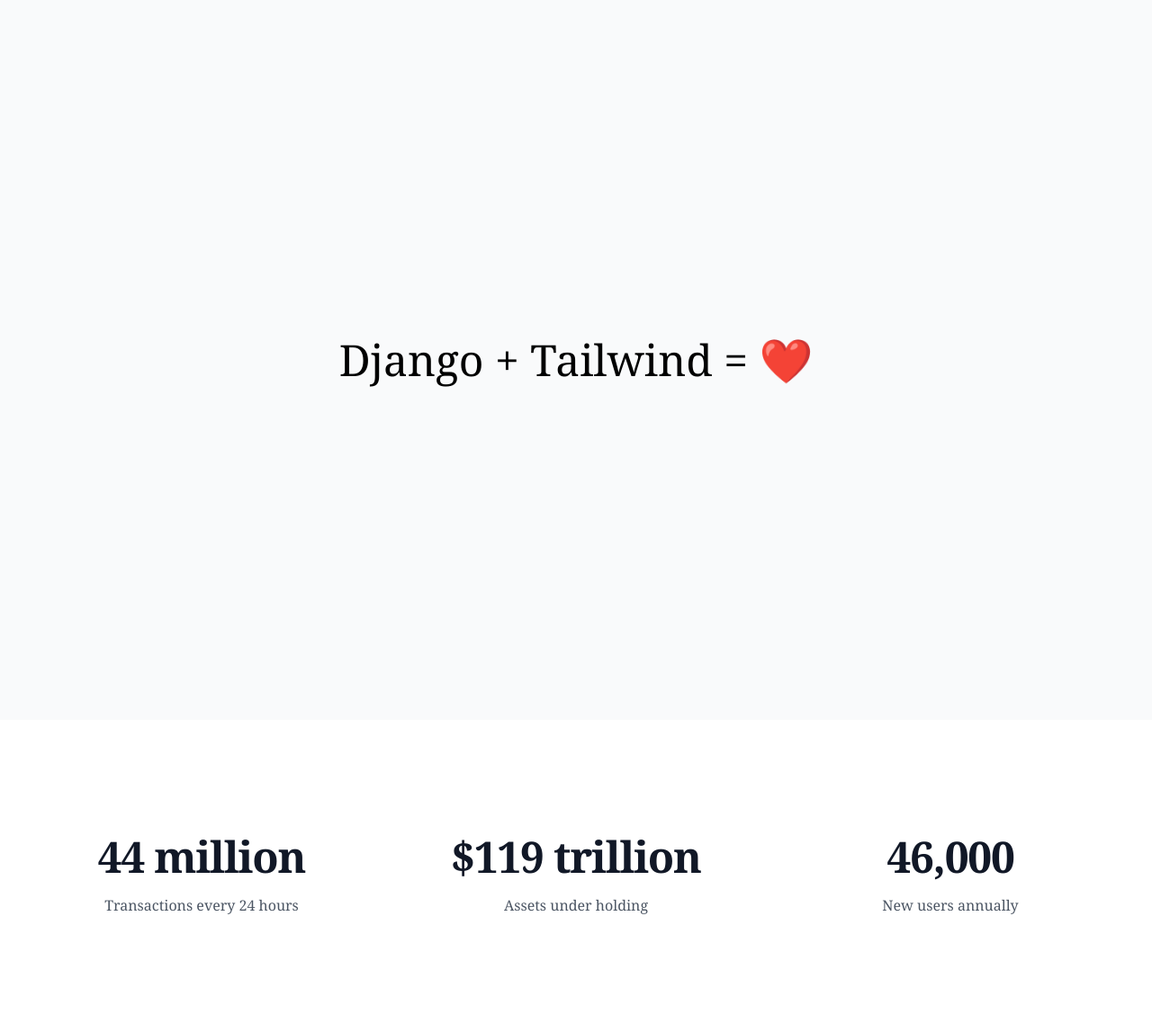
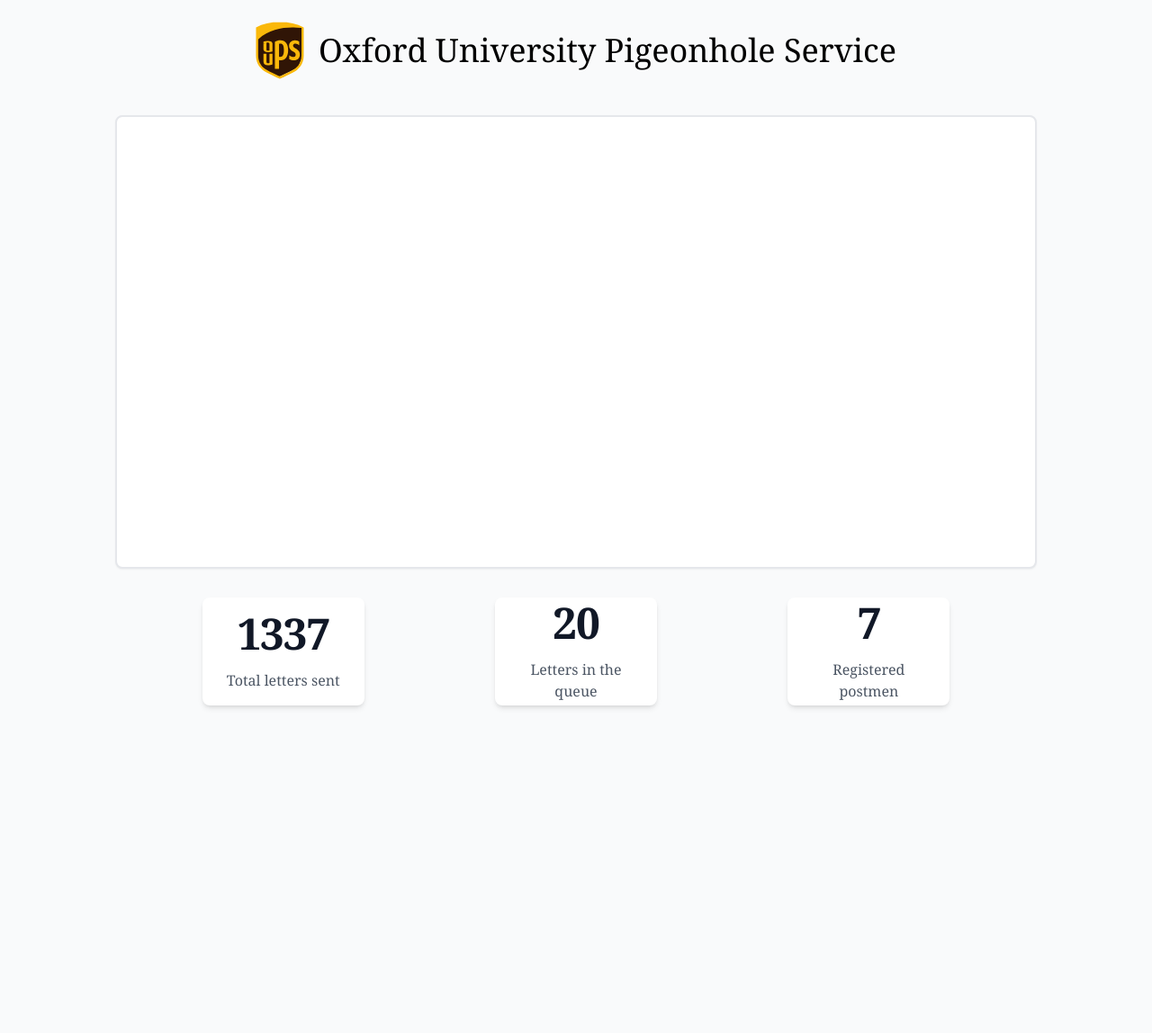
Before and after one commit to PixelSergey/OUPS, a Django app: page / in a window 1280 px wide. Shown: the whole page at 90% size. After the commit the page ends 787 px from the top, so only its background shows below. Run offline with Django 5.2, Linux system fonts and the light colour scheme; some libraries are stand-ins or nearby versions.

Commit message:
Make basic layout for app
This was entirely vibecoded since I despise frontend development

```diff
--- a/frontend/templates/base.html
+++ b/frontend/templates/base.html
@@ -10,29 +10,38 @@
 	</head>
 
 	<body class="bg-gray-50 font-serif leading-normal tracking-normal">
-		<div class="container mx-auto">
-			<section class="flex items-center justify-center h-screen">
-				<h1 class="text-5xl">Django + Tailwind = ❤️</h1>
-			</section>
+		<div class="container mx-auto h-screen flex flex-col justify-between px-2 sm:px-4">
+			<div class="p-3 sm:p-6 flex justify-center">
+				<div class="flex items-center gap-3 sm:gap-4">
+					<img src="{% static 'oups_logo.svg' %}" alt="OUPS Logo" class="h-10 w-auto sm:h-14 md:h-16">
+					<h1 class="text-2xl sm:text-3xl md:text-4xl text-center">Oxford University Pigeonhole Service</h1>
 				</div>
-		<div class="bg-white py-24 sm:py-32">
-		<div class="mx-auto max-w-7xl px-6 lg:px-8">
-			<dl class="grid grid-cols-1 gap-x-8 gap-y-16 text-center lg:grid-cols-3">
-			<div class="mx-auto flex max-w-xs flex-col gap-y-4">
-				<dt class="text-base/7 text-gray-600">Transactions every 24 hours</dt>
-				<dd class="order-first text-3xl font-semibold tracking-tight text-gray-900 sm:text-5xl">44 million</dd>
 			</div>
-			<div class="mx-auto flex max-w-xs flex-col gap-y-4">
-				<dt class="text-base/7 text-gray-600">Assets under holding</dt>
-				<dd class="order-first text-3xl font-semibold tracking-tight text-gray-900 sm:text-5xl">$119 trillion</dd>
+
+			<div class="flex-1 flex justify-center items-center p-1 sm:p-4">
+				<div class="w-full max-w-5xl h-full min-h-[300px] rounded-lg border-2 border-gray-200 shadow-sm bg-white">
+
 				</div>
-			<div class="mx-auto flex max-w-xs flex-col gap-y-4">
-				<dt class="text-base/7 text-gray-600">New users annually</dt>
-				<dd class="order-first text-3xl font-semibold tracking-tight text-gray-900 sm:text-5xl">46,000</dd>
+			</div>
+
+			<div class="p-2 sm:p-4">
+				<div class="mx-auto max-w-5xl px-1 sm:px-4 lg:px-6">
+					<dl class="grid grid-cols-3 gap-x-1 gap-y-4 text-center sm:gap-x-4 sm:gap-y-8 lg:gap-x-0">
+						<div class="mx-auto w-[95px] sm:w-[180px] h-[95px] sm:h-[120px] flex flex-col justify-center gap-y-1 sm:gap-y-4 p-2 sm:p-4 rounded-lg shadow-md bg-white">
+							<dt class="text-[11px] sm:text-base text-gray-600">Total letters sent</dt>
+							<dd class="order-first text-base sm:text-3xl font-semibold tracking-tight text-gray-900 sm:text-5xl">1337</dd>
+						</div>
+						<div class="mx-auto w-[95px] sm:w-[180px] h-[95px] sm:h-[120px] flex flex-col justify-center gap-y-1 sm:gap-y-4 p-2 sm:p-4 rounded-lg shadow-md bg-white">
+							<dt class="text-[11px] sm:text-base text-gray-600">Letters in the queue</dt>
+							<dd class="order-first text-base sm:text-3xl font-semibold tracking-tight text-gray-900 sm:text-5xl">20</dd>
+						</div>
+						<div class="mx-auto w-[95px] sm:w-[180px] h-[95px] sm:h-[120px] flex flex-col justify-center gap-y-1 sm:gap-y-4 p-2 sm:p-4 rounded-lg shadow-md bg-white">
+							<dt class="text-[11px] sm:text-base text-gray-600">Registered postmen</dt>
+							<dd class="order-first text-base sm:text-3xl font-semibold tracking-tight text-gray-900 sm:text-5xl">7</dd>
 						</div>
 					</dl>
 				</div>
 			</div>
-
+		</div>
 	</body>
 </html>
```
Lines whose indentation alone changed are shown as unchanged.
